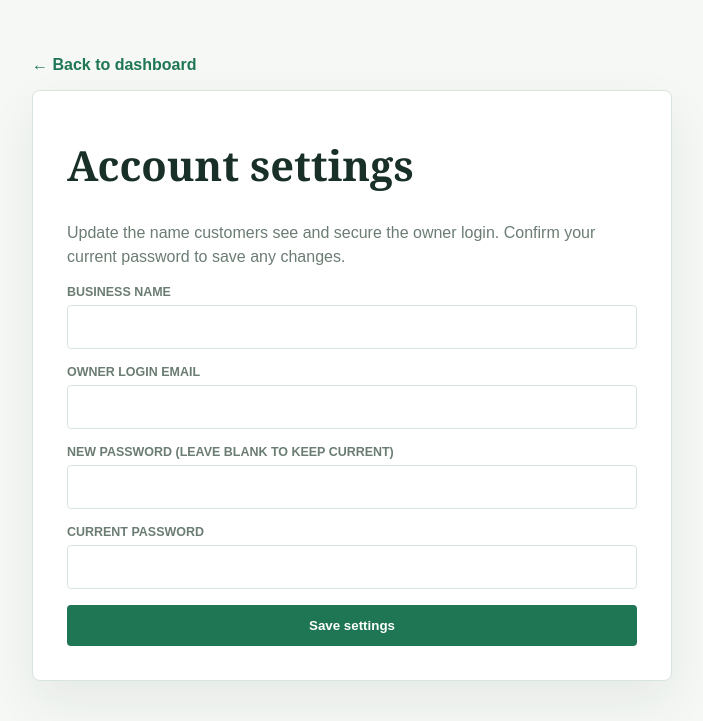
After one commit to Kudakwashechikwenya/cleaning-quote-platform, a Flask app: template templates/settings.html in a window 1280 px wide. The commit adds this page. Shown: the top 721 px of the page, without its empty margins (288-991 px from the left). Run offline with Flask 3, Linux system fonts and the light colour scheme; the template is opened without the code that fills it, so the values that code supplies are empty; some libraries are stand-ins or nearby versions.

Commit message:
Add secure business account settings

```diff
--- a/app.py
+++ b/app.py
@@ -256,7 +256,8 @@ def estimate_price(property_type: str, bedrooms: int, bathrooms: int, frequency:
 
 @app.get("/")
 def home():
-    return render_template("home.html", business_id=get_default_business_id())
+    business_id = get_default_business_id()
+    return render_template("home.html", business_id=business_id, business=get_business(business_id))
 
 
 @app.get("/b/<int:business_id>")
@@ -405,18 +406,63 @@ def dashboard():
     return render_template("dashboard.html", requests=get_business_quote_requests(business_id), business=business)
 
 
+@app.route("/settings", methods=["GET", "POST"])
+@limiter.limit("10 per hour", methods=["POST"])
+def settings():
+    business_id = session.get("business_id")
+    if not business_id:
+        return redirect(url_for("login"))
+    business = get_business(business_id)
+    if business is None:
+        session.clear()
+        return redirect(url_for("login"))
+    if request.method == "GET":
+        return render_template("settings.html", business=business, updated=request.args.get("updated") == "1")
+
+    name = request.form.get("name", "").strip()
+    email = request.form.get("email", "").strip().lower()
+    current_password = request.form.get("current_password", "")
+    new_password = request.form.get("new_password", "")
+    error = None
+    if not check_password_hash(business.password_hash, current_password):
+        error = "Current password is incorrect."
+    elif not name or len(name) > 120 or not EMAIL_PATTERN.fullmatch(email) or len(email) > 254:
+        error = "Enter a valid business name and email address."
+    elif new_password and len(new_password) < 10:
+        error = "A new password must be at least 10 characters."
+    else:
+        existing_business = get_business_by_email(email)
+        if existing_business and existing_business.id != business.id:
+            error = "That email address is already used by another account."
+    if error:
+        return render_template("settings.html", business=business, error=error, form_name=name, form_email=email), 400
+
+    password_hash = generate_password_hash(new_password) if new_password else business.password_hash
+    with get_connection() as connection:
+        connection.execute(
+            *database_query(
+                "UPDATE businesses SET name = ?, email = ?, password_hash = ? WHERE id = ?",
+                (name, email, password_hash, business.id),
+            )
+        )
+    return redirect(url_for("settings", updated="1"))
+
+
 @app.post("/api/quote-requests/<int:request_id>/proposal")
 def generate_proposal(request_id: int):
     quote_request = get_quote_request(request_id)
     if quote_request is None or quote_request.business_id != session.get("business_id"):
         return jsonify({"error": "Quote request not found"}), 404
+    business = get_business(quote_request.business_id)
+    if business is None:
+        return jsonify({"error": "Business not found"}), 404
     quote_request.proposal = (
         f"Hi {quote_request.customer_name},\n\n"
         f"Thanks for requesting a cleaning quote. Based on your {quote_request.property_type} "
         f"and {quote_request.frequency} service, we can help for an estimated ${quote_request.estimated_price}. "
         "This includes a careful clean of the agreed rooms and a quality check before we leave.\n\n"
         "Reply to confirm a convenient time, and we will send the final booking details.\n\n"
-        "Best,\nThe Clean Co."
+        f"Best,\n{business.name}"
     )
     with get_connection() as connection:
         connection.execute(*database_query(
--- a/templates/dashboard.html
+++ b/templates/dashboard.html
@@ -31,6 +31,7 @@
       </div>
       <div class="header-actions">
         <a href="/b/{{ business.id }}">View customer page</a>
+        <a href="/settings">Settings</a>
         <form action="/logout" method="post"><input type="hidden" name="csrf_token" value="{{ csrf_token() }}"><button class="logout" type="submit">Log out</button></form>
       </div>
     </header>
--- /dev/null
+++ b/templates/settings.html
@@ -0,0 +1,41 @@
+<!doctype html>
+<html lang="en">
+<head>
+  <meta charset="utf-8">
+  <meta name="viewport" content="width=device-width, initial-scale=1">
+  <title>Account settings</title>
+  <style>
+    body { margin: 0; background: #f5f8f4; color: #183027; font-family: Arial, sans-serif; }
+    .shell { max-width: 640px; margin: 7vh auto; padding: 0 22px; }
+    .card { padding: 34px; background: #fff; border: 1px solid #d8e5dc; border-radius: 8px; box-shadow: 0 20px 50px #18302712; }
+    h1 { margin-top: 12px; font: 700 2.6rem Georgia, serif; }
+    form { display: grid; gap: 16px; }
+    label { display: block; margin-bottom: 6px; color: #6b7d73; font-size: .78rem; font-weight: 700; }
+    input { box-sizing: border-box; width: 100%; padding: 12px; border: 1px solid #d8e5dc; border-radius: 4px; font-size: 1rem; }
+    button { padding: 13px; border: 0; border-radius: 4px; background: #1f7655; color: #fff; font-weight: 700; cursor: pointer; }
+    a { color: #1f7655; font-weight: 700; text-decoration: none; }
+    .muted { color: #6b7d73; line-height: 1.5; }
+    .error { padding: 12px; background: #fff1f0; color: #b42318; border-radius: 4px; }
+    .success { padding: 12px; background: #e7f2ea; color: #1f7655; border-radius: 4px; }
+  </style>
+</head>
+<body>
+  <div class="shell">
+    <p><a href="/dashboard">← Back to dashboard</a></p>
+    <div class="card">
+      <h1>Account settings</h1>
+      <p class="muted">Update the name customers see and secure the owner login. Confirm your current password to save any changes.</p>
+      {% if updated %}<p class="success">Settings updated successfully.</p>{% endif %}
+      {% if error %}<p class="error">{{ error }}</p>{% endif %}
+      <form method="post">
+        <input type="hidden" name="csrf_token" value="{{ csrf_token() }}">
+        <div><label for="name">BUSINESS NAME</label><input id="name" name="name" maxlength="120" value="{{ form_name if form_name is defined else business.name }}" required></div>
+        <div><label for="email">OWNER LOGIN EMAIL</label><input id="email" name="email" type="email" maxlength="254" value="{{ form_email if form_email is defined else business.email }}" required></div>
+        <div><label for="new_password">NEW PASSWORD (LEAVE BLANK TO KEEP CURRENT)</label><input id="new_password" name="new_password" type="password" minlength="10" autocomplete="new-password"></div>
+        <div><label for="current_password">CURRENT PASSWORD</label><input id="current_password" name="current_password" type="password" autocomplete="current-password" required></div>
+        <button type="submit">Save settings</button>
+      </form>
+    </div>
+  </div>
+</body>
+</html>
```
Also changed, not shown: templates/home.html (+2 -2 lines), tests/test_app.py (+39 -1 lines).
